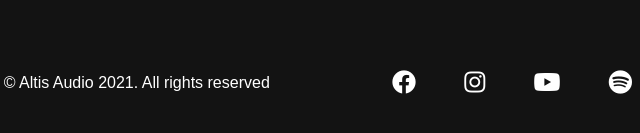
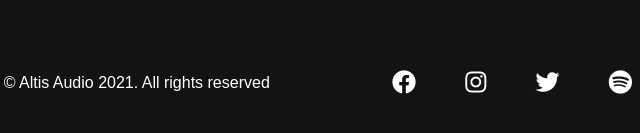
Before and after one commit to mwaltis/mwaltis.github.io, a plain HTML site: page index.html in a window 1280 px wide. Shown: the part 5644-5777 px from the top of the page, 458-1098 px from the left. Drawn offline with Linux system fonts and the light colour scheme.

Commit message:
Update index.html

```diff
--- a/index.html
+++ b/index.html
@@ -161,7 +161,7 @@
               ><i class="fab fa-instagram"></i
             ></a>
             <a href="https://www.youtube.com/watch?v=SQHcmQG_j84" class="social__icon--link"
-              ><i class="fab fa-youtube"></i
+              ><i class="fab fa-twitter"></i
             ></a>
             <a href="https://open.spotify.com/artist/5umvPeDstxyLVzNHO1OlRN" class="social__icon--link"
               ><i class="fab fa-spotify"></i
```
